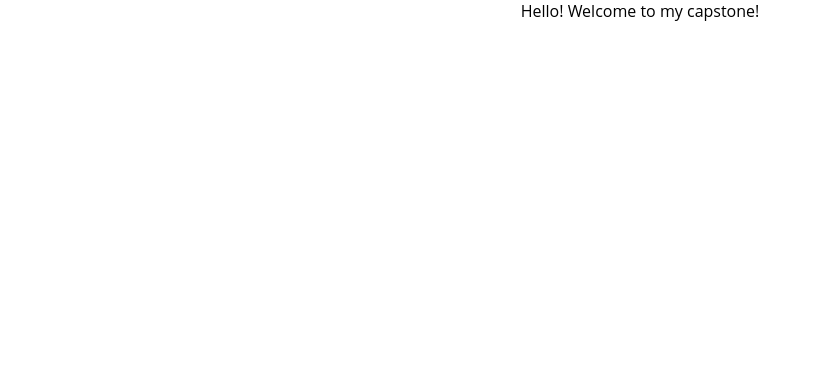
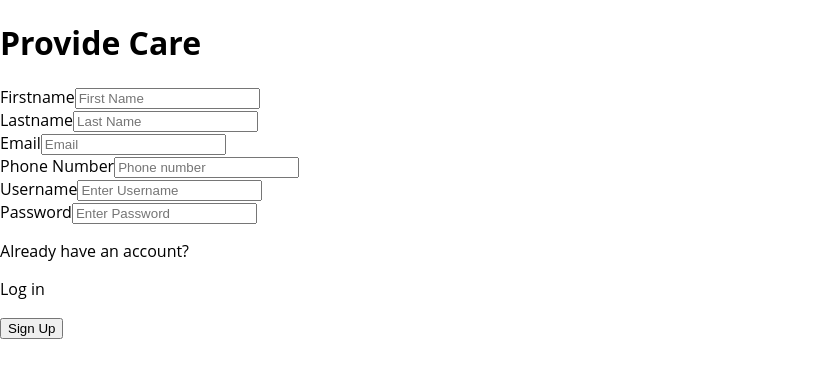
Before and after one commit to imaobongeyoma/mypikin-frontend, a React (Create React App) app: page /signup in a window 1280 px wide. Shown: the top 378 px of the page, without its empty margins (0-821 px from the left). Built offline with nearby package versions, Linux system fonts and the light colour scheme; no server answers.

Commit message:
add sign up functionality

```diff
--- a/package.json
+++ b/package.json
@@ -12,8 +12,11 @@
     "react-dom": "^18.2.0",
     "react-router-dom": "^6.22.0",
     "react-scripts": "5.0.1",
+    "react-toastify": "^10.0.4",
     "sass": "^1.70.0",
-    "web-vitals": "^2.1.4"
+    "toast": "^0.5.4",
+    "web-vitals": "^2.1.4",
+    "yup": "^1.3.3"
   },
   "scripts": {
     "start": "react-scripts start",
--- a/public/index.html
+++ b/public/index.html
@@ -9,7 +9,7 @@
       name="description"
       content="Web site created using create-react-app"
     />
-    <link rel="apple-touch-icon" href="%PUBLIC_URL%/logo192.png" />
+    <!-- <link rel="apple-touch-icon" href="%PUBLIC_URL%/logo192.png" /> -->
     <!--
       manifest.json provides metadata used when your web app is installed on a
       user's mobile device or desktop. See https://developers.google.com/web/fundamentals/web-app-manifest/
--- a/src/App.js
+++ b/src/App.js
@@ -1,10 +1,23 @@
+import { BrowserRouter, Routes, Route } from "react-router-dom";
 import "./styles/global.scss";
+import Login from "./components/Login/Login";
+import SignUp from "./components/SignUp/SignUp";
 
 function App() {
   return (
-    <div className="App">
-      Hello! Welcome to my capstone!
-    </div>
+    <BrowserRouter>
+    <Routes>
+    <Route
+          path="/login"
+          element={<Login/>}
+        />
+        <Route
+          path="/signup"
+          element={<SignUp/>}
+        />
+    </Routes>
+    </BrowserRouter>
+
   );
 }
 
--- a/src/components/AddProvider/AddProvider.js
+++ /dev/null
@@ -1 +0,0 @@
-//my provider component js
--- /dev/null
+++ b/src/components/Login/Login.js
@@ -0,0 +1,86 @@
+import React from "react";
+import { useState } from "react";
+// import { Link } from "react-router-dom";
+import { useNavigate } from "react-router";
+import { toast, ToastContainer } from "react-toastify";
+import axios from "axios";
+import userloginValidationSchema from "./userloginValidationSchema";
+
+export default function SignUp() {
+
+  const SERVER_URL = process.env.REACT_APP_SERVER_URL;
+    const initialState = {
+        username: "",
+        password: "",
+    };
+    const [userData, setUserData] = useState(initialState)
+    const [errors, setErrors] = useState({});
+    const navigate = useNavigate();
+
+    const handleChange = (e) => {
+        const {name, value} = e.target;
+        setUserData({ ...userData, [name]: value});
+         // Clearing the error message when user starts typing
+         setErrors({ ...errors, [name]: ""});
+    };
+
+
+    const handleSubmit =  async (event) => {
+        event.preventDefault();
+        try {
+            await userloginValidationSchema.validate(userData, {
+              abortEarly: false,
+            });
+
+            const response = await axios.post(`http://localhost:8081/users`, userData);
+
+              if (response.status === 201) {
+                setUserData(initialState);
+                toast.success("User was added successfully!");
+                navigate(`/`)
+              }
+
+    } catch (err) {
+      if (err.name === "ValidationError") {
+        // Setting errors, if form input is invalid:
+        const validationErrors = {};
+        err.inner.forEach((error) => {
+          validationErrors[error.path] = error.message;
+        });
+        setErrors(validationErrors);
+      } else {
+        console.error("Form submission error:", err);
+        toast.error(
+          "Sorry, could not log in. Please try again later."
+        );
+      }
+    }
+
+    }
+  return (
+    <div>
+
+
+        <div>
+        <h1>Welcome Back</h1>
+      </div>
+      <ToastContainer/>
+      <form action="" className="form" onSubmit={handleSubmit}>
+            <div className ="form__usernamewrap">
+        <label htmlFor="username">Username</label>
+        <input type="text" placeholder="Enter Username" name="username" className="form__username" id="username" value={userData.username} onChange={handleChange}  />
+        {errors.username && <span>{errors.username}</span>}
+        </div>
+
+        <div className ="form__passwordwrap">
+        <label htmlFor="password">Password</label>
+        <input type="password" placeholder="Enter Password" name="password" className="form__password" id="password" value={userData.password} error={errors.password} onChange={handleChange}  />
+        {errors.password && <span>{errors.password}</span>}
+        </div>
+        <div className="form__newuser"> <p className="form__newusertext"> New Provider ?</p>
+        <p className="form__login" onClick={() => navigate("/signup")}>Sign Up</p></div>
+        <button className="form__submit" type="submit">Log In</button>
+      </form>
+    </div>
+  );
+}
--- /dev/null
+++ b/src/components/Login/userloginValidationSchema.js
@@ -0,0 +1,8 @@
+import * as yup from "yup";
+
+const userloginValidationSchema = yup.object().shape({
+  username: yup.string().required("Username is required"),
+  password: yup.string().required("Password is required"),
+});
+
+export default userloginValidationSchema;
--- /dev/null
+++ b/src/components/SignUp/SignUp.js
@@ -0,0 +1,115 @@
+import React from "react";
+import { useState } from "react";
+// import { Link } from "react-router-dom";
+import { useNavigate } from "react-router";
+import { toast, ToastContainer } from "react-toastify";
+import axios from "axios";
+import userValidationSchema from "./signupvalidation";
+
+export default function SignUp() {
+
+  const SERVER_URL = process.env.REACT_APP_SERVER_URL;
+    const initialState = {
+        first_name: "",
+        last_name: "",
+        email: "",
+        phone_number: "",
+        username: "",
+        password: "",
+    };
+    const [userData, setUserData] = useState(initialState)
+    const [errors, setErrors] = useState({});
+    const navigate = useNavigate();
+
+    const handleChange = (e) => {
+        const {name, value} = e.target;
+        setUserData({ ...userData, [name]: value});
+         // Clearing the error message when user starts typing
+         setErrors({ ...errors, [name]: ""});
+    };
+
+
+    const handleSubmit =  async (event) => {
+        event.preventDefault();
+        try {
+            await userValidationSchema.validate(userData, {
+              abortEarly: false,
+            });
+
+            const response = await axios.post(`http://localhost:8081/users`, userData);
+
+              if (response.status === 201) {
+                setUserData(initialState);
+                toast.success("User was added successfully!");
+                navigate(`/`)
+              }
+
+    } catch (err) {
+      if (err.name === "ValidationError") {
+        // Setting errors, if form input is invalid:
+        const validationErrors = {};
+        err.inner.forEach((error) => {
+          validationErrors[error.path] = error.message;
+        });
+        setErrors(validationErrors);
+      } else {
+        console.error("Form submission error:", err);
+        toast.error(
+          "Sorry, the user could not be added successfully. Please try again later."
+        );
+      }
+    }
+
+    }
+  return (
+    <div>
+
+
+        <div>
+        <h1>Provide Care</h1>
+      </div>
+      <ToastContainer/>
+      <form action="" className="form" onSubmit={handleSubmit}>
+        <div className ="form__fnwrap">
+        <label htmlFor="first_name">Firstname</label>
+        <input type="text" placeholder="First Name" name="first_name" className="form__first-name" id="first_name" value={userData.first_name}  onChange={handleChange} />
+        {errors.first_name && <span>{errors.first_name}</span>}
+        </div>
+
+        <div className ="form__lnwrap">
+        <label htmlFor="last_name">Lastname</label>
+        <input type="text" placeholder="Last Name" name="last_name" className="form__last-name" id="last_name" value={userData.last_name} onChange={handleChange} />
+        {errors.last_name && <span>{errors.last_name}</span>}
+        </div>
+
+        <div className ="form__emailwrap">
+        <label htmlFor="email">Email</label>
+        <input type="email" placeholder="Email" name="email" className="form__email" id="email" value={userData.email} onChange={handleChange}  />
+        {errors.email && <span>{errors.email}</span>}
+        </div>
+
+
+        <div className ="form__phonewrap">
+        <label htmlFor="phone">Phone Number</label>
+        <input type="text" placeholder="Phone number" name="phone_number" className="form__phone" id="phone" value={userData.phone_number} onChange={handleChange}  />
+        {errors.phone_number && <span>{errors.phone_number}</span>}
+        </div>
+
+        <div className ="form__usernamewrap">
+        <label htmlFor="username">Username</label>
+        <input type="text" placeholder="Enter Username" name="username" className="form__username" id="username" value={userData.username} onChange={handleChange}  />
+        {errors.username && <span>{errors.username}</span>}
+        </div>
+
+        <div className ="form__passwordwrap">
+        <label htmlFor="password">Password</label>
+        <input type="password" placeholder="Enter Password" name="password" className="form__password" id="password" value={userData.password} error={errors.password} onChange={handleChange}  />
+        {errors.password && <span>{errors.password}</span>}
+        </div>
+        <div className="form__hasacc"> <p className="hassacc text">Already have an account?</p>
+        <p className="form__login" onClick={() => navigate("/login")}> Log in</p></div>
+        <button className="form__submit" type="submit">Sign Up</button>
+      </form>
+    </div>
+  );
+}
--- /dev/null
+++ b/src/components/SignUp/signupvalidation.js
@@ -0,0 +1,12 @@
+import * as yup from "yup";
+
+const userValidationSchema = yup.object().shape({
+  first_name: yup.string().required("First name is required"),
+  last_name: yup.string().required("Last name is required"),
+  phone_number: yup.string().required("Phone number is required"),
+  email: yup.string().required("Email is required"),
+  username: yup.string().required("Username is required"),
+  password: yup.string().required("Password is required"),
+});
+
+export default userValidationSchema;
```
Also changed, not shown: public/logo192.png (added), src/components/Login/Login.scss (added), src/components/SignUp/SignUp.scss (renamed from src/components/AddProvider/AddProvider.scss), 1 other file (tests, documents, lock files or other folders).
